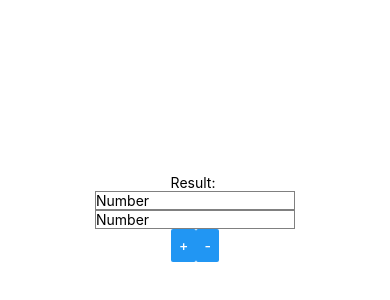
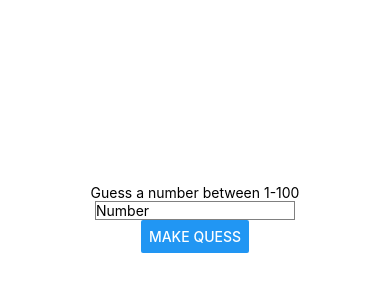
Before and after one commit to SProkopios/mobiiliohjelmointi, a React Native app: screen / in a window 390 px wide. Shown: the part 204-504 px from the top of the page. Built offline with nearby package versions, Linux system fonts and the light colour scheme.

Commit message:
Tehtävä 2 (Numeron arvaus)

```diff
--- a/App.js
+++ b/App.js
@@ -7,32 +7,36 @@ import { StyleSheet, Text, View, Button, Alert, TextInput } from 'react-native';
 
 
 export default function App() {
-  const [numberone, setNumberone] = useState();
-  const [numbertwo, setNumbertwo] = useState();
-  const [answer, setAnswer] = useState();
+  const [quess, setQuess] = useState();
+  const [text, setText] = useState("Guess a number between 1-100");
+  const [answer, setAnswer] = useState(Math.floor(Math.random() * 100) + 1);
 
-  const add = () => {
-    setAnswer(parseInt(numberone) + parseInt(numbertwo));
-  }
+  const [counter, setCounter] = useState(1);
 
-  const unadd = () => {
-    setAnswer(parseInt(numberone) - parseInt(numbertwo));
+
+
+  const makequess = () => {
+    if (quess > answer) {
+      setText("Your quess " + quess + " is too high");
+      setCounter(counter + 1);
+    } else if (quess < answer) {
+      setText("Your quess " + quess + " is too low");
+      setCounter(counter + 1);
+    }else {
+      Alert.alert("You quessed the number in " + counter + " quesses")
+    }
   }
 
 
   return (
     <View style={{flex: 1, justifyContent: 'center', alignItems: 'center'}}>
-      <Text>Result: {answer}</Text>
+      <Text>{text}</Text>
       <View>
         <TextInput keyboardType='numeric' placeholder='Number' style={{width: 200, borderColor: 'gray', borderWidth: 1}}
-        onChangeText={numberone => setNumberone(numberone)} value={numberone} />
-        <TextInput keyboardType='numeric' placeholder='Number' style={{width: 200, borderColor: 'gray', borderWidth: 1}}
-        onChangeText={numbertwo => setNumbertwo(numbertwo)} value={numbertwo} />
-
+        onChangeText={quess => setQuess(quess)} value={quess} />
       </View>
       <View style={{flexDirection: 'row', alignItems: 'flex-start'}}>
-        <Button onPress={add} title="+" />
-        <Button onPress={unadd} title="-" />
+        <Button onPress={makequess} title="MAKE QUESS" />
       </View>
       <StatusBar style="auto" />
     </View>
```
